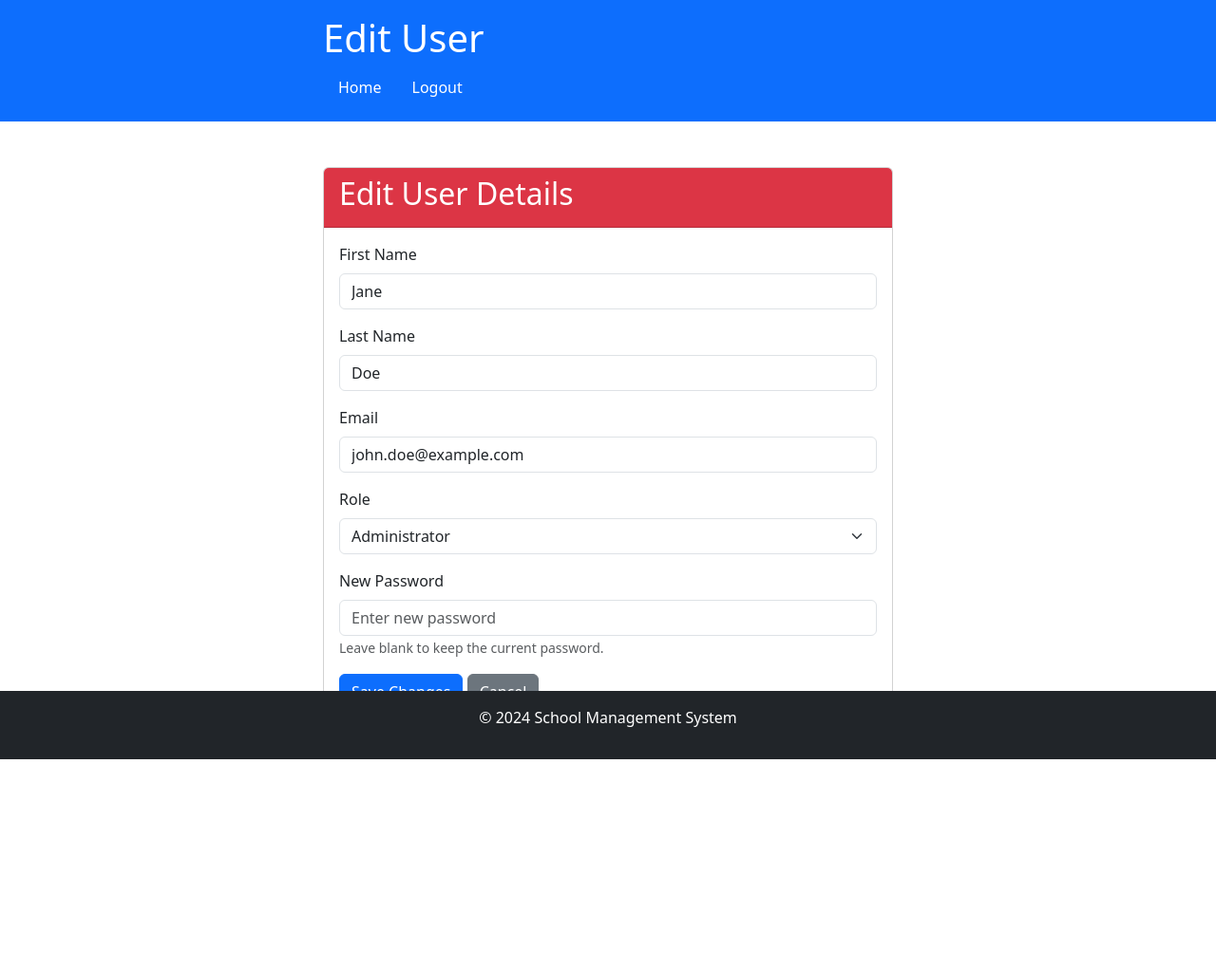
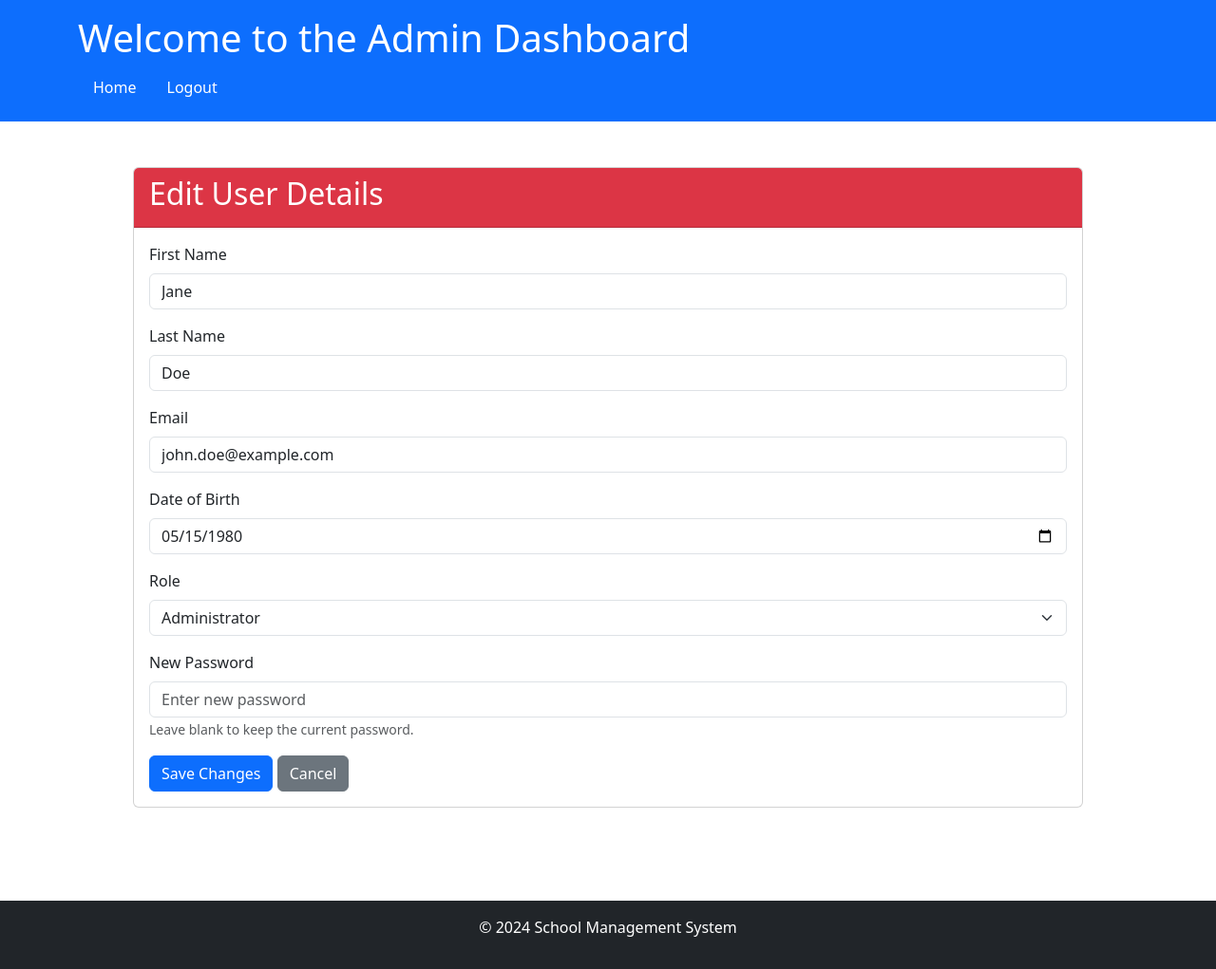
Before and after one commit to djzzlim/Monthly-Fee-Management-System, a Flask app: a page that uses app/templates/admin/edit_user.html in a window 1280 px wide. Shown: the whole page at 95% size. Before the commit the page ends 800 px from the top, so only its background shows below. Run offline with Flask 3, Linux system fonts and the light colour scheme; a user stored in the database is signed in.

Commit message:
Fixed bugs on edit_user and add_user modules

```diff
--- a/app/routes/admin_routes.py
+++ b/app/routes/admin_routes.py
@@ -3,6 +3,7 @@ from flask_login import login_required
 from app import db  # Importing db from the app package
 from app.models.models import User, Role  # Import User and Role models from the models module
 from sqlalchemy import func
+from datetime import datetime
 import uuid
 
 # Create the admin blueprint
@@ -36,59 +37,61 @@ def add_user():
         first_name = request.form['first_name']
         last_name = request.form['last_name']
         email = request.form.get('email')
-        password = request.form.get('password')  # Ensure to hash the password in production
+        password = request.form.get('password')
         role_id = request.form.get('role')
+        date_of_birth = request.form.get('date_of_birth')  # Fetch date of birth
 
-        # Check if the user already exists based on the email
         existing_user = User.query.filter_by(email=email).first()
         if existing_user:
             flash('User with this email already exists!', 'danger')
             return redirect(url_for('admin.add_user'))
 
-        # Generate a new UUID for the user ID
         user_id = str(uuid.uuid4())
-
-        # Create a new user with the generated UUID
-        new_user = User(id=user_id, first_name=first_name, last_name=last_name, email=email, password=password, role_id=role_id)
+        new_user = User(
+            id=user_id,
+            first_name=first_name,
+            last_name=last_name,
+            email=email,
+            password=password,
+            role_id=role_id,
+            date_of_birth=date_of_birth  # Save date of birth
+        )
         db.session.add(new_user)
         db.session.commit()
 
         return redirect(url_for('admin.manage_users'))
 
-    roles = Role.query.all()  # Fetch available roles
+    roles = Role.query.all()
     return render_template('admin/add_user.html', roles=roles)
 
 @admin.route('/edit_user/<string:user_id>', methods=['GET', 'POST'])
 @login_required
 def edit_user(user_id):
-    # Fetch user by ID (now a string)
-    user = User.query.filter_by(id=user_id).first_or_404()  # Use filter_by to query by string ID
-
-    # Fetch roles for the dropdown menu
+    user = User.query.filter_by(id=user_id).first_or_404()
     roles = Role.query.all()
 
     if request.method == 'POST':
-        # Handle form submission for editing user (updating user info)
         user.first_name = request.form['first_name']
         user.last_name = request.form['last_name']
         user.email = request.form['email']
         user.role_id = request.form['role_id']
 
+        # Convert date_of_birth from string to date
+        date_of_birth_str = request.form['date_of_birth']
+        user.date_of_birth = datetime.strptime(date_of_birth_str, '%Y-%m-%d').date()
+
         new_password = request.form['password']
 
-        # Check if the role is "student" (adjust this if your student role has a different ID)
         if user.role_id == '4':
             user.password = None
         elif new_password:
             user.password = new_password
 
-        # Check if the email already exists for another user
         existing_user = User.query.filter_by(email=user.email).first()
         if existing_user and existing_user.id != user.id:
             flash('User with this email already exists!', 'danger')
-            return redirect(url_for('admin.edit_user', user_id=user.id, roles=roles))
+            return redirect(url_for('admin.edit_user', user_id=user.id))
 
-        # Commit changes to the database
         db.session.commit()
         return redirect(url_for('admin.manage_users'))
 
--- a/app/templates/admin/edit_user.html
+++ b/app/templates/admin/edit_user.html
@@ -7,17 +7,24 @@
     <link rel="icon" href="{{ url_for('static', filename='kuman.ico') }}" type="image/x-icon">
     <link href="https://cdn.jsdelivr.net/npm/bootstrap@5.3.0-alpha1/dist/css/bootstrap.min.css" rel="stylesheet">
     <style>
-        .container-custom {
-            max-width: 600px;
+        .custom-container {
+            max-width: 1000px;
             margin: 0 auto;
+        }
+
+        .custom-container1 {
+            max-width: 1000px;
+            margin: 0 auto;
+            padding-bottom: 50px;
         }
     </style>
 </head>
 <body>
 
+    <!-- Header (Common to all users) -->
     <header class="bg-primary text-white p-3">
-        <div class="container-custom">
-            <h1>Edit User</h1>
+        <div class="container">
+            <h1>Welcome to the Admin Dashboard</h1>
             <nav>
                 <ul class="nav">
                     <li class="nav-item">
@@ -31,7 +38,8 @@
         </div>
     </header>
 
-    <main class="container-custom my-5">
+    <main class="custom-container1 my-5">
+        <!-- Admin Edit User Section -->
         <div class="card">
             <div class="card-header bg-danger text-white">
                 <h2>Edit User Details</h2>
@@ -51,6 +59,12 @@
                     <div class="mb-3">
                         <label for="email" class="form-label">Email</label>
                         <input type="email" class="form-control" id="email" name="email" value="{{ user.email }}" required>
+                    </div>
+
+                    <!-- Date of Birth Field -->
+                    <div class="mb-3">
+                        <label for="date_of_birth" class="form-label">Date of Birth</label>
+                        <input type="date" class="form-control" id="date_of_birth" name="date_of_birth" value="{{ user.date_of_birth|default('') }}" required>
                     </div>
 
                     <div class="mb-3">
@@ -78,7 +92,8 @@
         </div>
     </main>
 
-    <footer class="bg-dark text-white py-3 fixed-bottom footer">
+    <!-- Footer (Common to all users) -->
+    <footer class="bg-dark text-white py-3 footer">
         <div class="container text-center">
             <p>&copy; 2024 School Management System</p>
         </div>
--- a/app/templates/dashboard.html
+++ b/app/templates/dashboard.html
@@ -37,7 +37,7 @@
                 <div class="card-body">
                     <p>Welcome Admin! Here you can manage the entire school system.</p>
                     <ul>
-                        <li><a href="{{ url_for('admin.manage_users') }}">Manage User Roles</a></li>
+                        <li><a href="{{ url_for('admin.manage_users') }}">Manage User</a></li>
                         <li><a href="{{ url_for('admin.system_settings') }}">System Settings</a></li>
                         <li><a href="{{ url_for('admin.reports') }}">Generate Reports</a></li>
                     </ul>
```
Also changed, not shown: app/templates/admin/add_user.html (+16 -2 lines), app/templates/admin/manage_users.html (+8 -2 lines).
